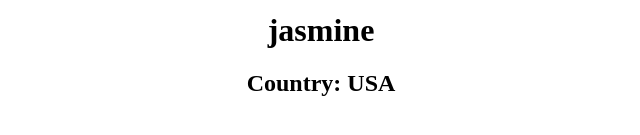
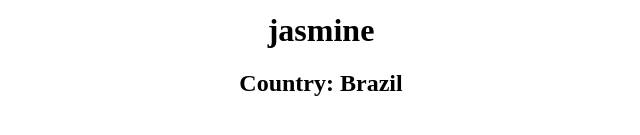
Before and after one commit to tla111/react-pedro-courses-two, a React (Create React App) app in the folder frontend/: page / in a window 1280 px wide. Shown: the part 419-554 px from the top of the page, without its empty margins (319-959 px from the left). Built offline with nearby package versions, Linux system fonts and the light colour scheme.

Commit message:
utilized enum

```diff
--- a/frontend/src/App.tsx
+++ b/frontend/src/App.tsx
@@ -1,6 +1,6 @@
 import React, { useState } from 'react';
 import './App.css';
-import { Person } from './Components/Person'
+import { Person, Country } from './Components/Person'
 
 function App() {
   const [name, setName] = useState<string>("")
@@ -12,7 +12,7 @@ function App() {
         age={21}
         isMarried={true}
         friends={["jessica", "jake", "jerry", "jasmine"]}
-        country="USA"
+        country={Country.Brazil}
       />
     </div>
   );
--- a/frontend/src/Components/Person.tsx
+++ b/frontend/src/Components/Person.tsx
@@ -4,7 +4,13 @@ interface Props {
     age: number;
     isMarried: boolean;
     friends: string[];
-    country?: string;
+    country?: Country;
+}
+
+export enum Country {
+    Brazil = "Brazil",
+    Canada = "Canada",
+    France = "France",
 }
 
 export const Person = (props: Props) => {
```
